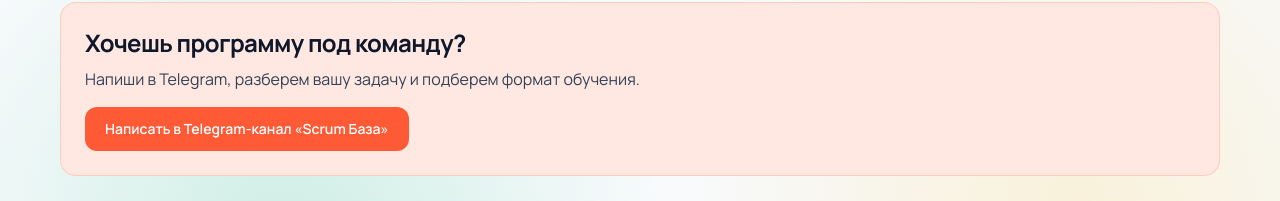
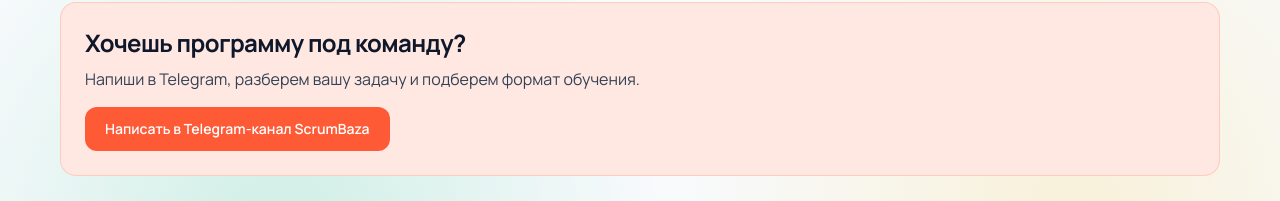
Before and after one commit to digitalmikhin-code/denis-journal, a Next.js app: page /training in a window 1280 px wide. Shown: the part 548-749 px from the top of the page. Built offline with nearby package versions, Linux system fonts and the light colour scheme; no server answers.

Commit message:
Rename Telegram channel label to ScrumBaza without quotes

```diff
--- a/app/page.tsx
+++ b/app/page.tsx
@@ -39,7 +39,7 @@ export default function HomePage(): JSX.Element {
                 rel="noopener noreferrer"
                 className="rounded-xl border border-cyan-300 bg-cyan-50 px-5 py-3 text-sm font-semibold text-cyan-700 transition hover:-translate-y-px hover:border-cyan-500 dark:border-cyan-800 dark:bg-cyan-950/40 dark:text-cyan-300"
               >
-                Подписаться на Telegram-канал «Scrum База»
+                Подписаться на Telegram-канал ScrumBaza
               </Link>
             </div>
           </div>
--- a/app/training/page.tsx
+++ b/app/training/page.tsx
@@ -39,7 +39,7 @@ export default function TrainingPage(): JSX.Element {
           rel="noopener noreferrer"
           className="mt-4 inline-flex rounded-xl bg-brand px-5 py-3 text-sm font-semibold text-white hover:bg-brand-dark"
         >
-          Написать в Telegram-канал «Scrum База»
+          Написать в Telegram-канал ScrumBaza
         </Link>
       </section>
     </div>
```
